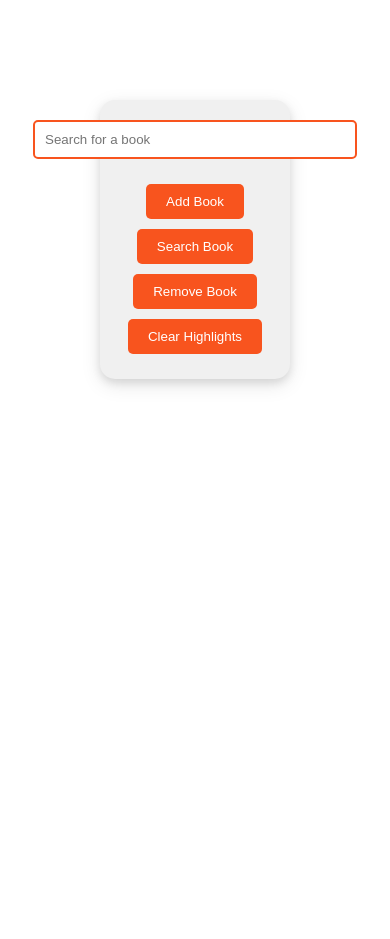
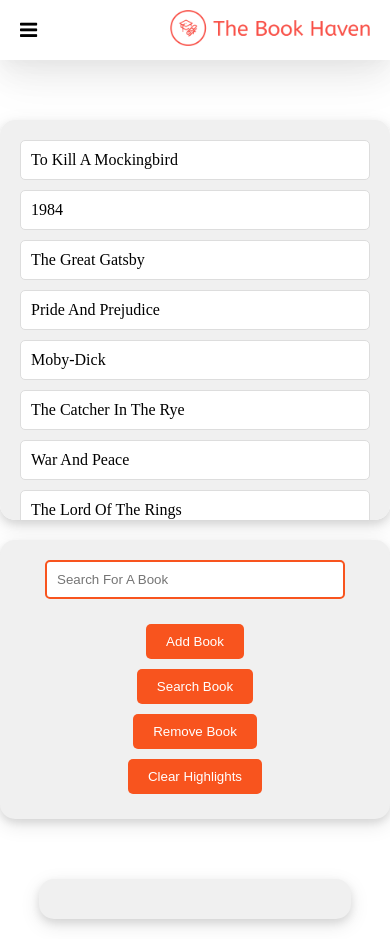
Before and after one commit to ItsBajra/MERN-Stack, a plain HTML site: page Assignments/DOM tasks/index.html in a window 390 px wide. Before the commit the page ends 844 px from the top, so only its background shows below. Drawn offline with Linux system fonts and the light colour scheme.

Commit message:
Updated UI and Made it Responsive

```diff
--- a/Assignments/DOM tasks/index.html
+++ b/Assignments/DOM tasks/index.html
@@ -4,18 +4,57 @@
     <meta charset="UTF-8" />
     <meta name="viewport" content="width=device-width, initial-scale=1.0" />
     <link rel="stylesheet" href="styles.css" />
+    <link
+      rel="stylesheet"
+      href="https://cdnjs.cloudflare.com/ajax/libs/font-awesome/4.7.0/css/font-awesome.min.css"
+    />
     <title>Modern Book List</title>
   </head>
   <body>
-    <div class="main-container">
-      <input type="text" id="search-bar" placeholder="Search for a book" />
-      <ul id="book-list">
+    <nav class="navbar">
+      <input type="checkbox" id="check" />
+      <label for="check" class="checkbtn">
+        <i class="fa fas fa-bars"></i>
+      </label>
+      <div class="menu-container">
+        <a href="#" class="logo">
+          <img src="assets/logo.png" alt="logo" />
+        </a>
+      </div>
+      <ul class="nav-right">
+        <li><a href="" class="Items">Home</a></li>
+        <li><a href="" class="Items">About us</a></li>
+        <li><a href="" class="Items">Courses</a></li>
+        <li><a href="" class="Items">Contact us</a></li>
+        <li><a href="" class="login">login</a></li>
+      </ul>
+    </nav>
 
-      </ul>
-      <button onclick="addBook()">Add Book</button>
-      <button onclick="searchBook()">Search Book</button>
-      <button onclick="removeBook()">Remove Book</button>
-      <button onclick="clearSearchHighlights()">Clear Highlights</button>
+    <div class="container">
+      <div class="left-container">
+        <ul id="book-list">
+          <li onclick="toggleFavorite(event)">To Kill a Mockingbird</li>
+          <li onclick="toggleFavorite(event)">1984</li>
+          <li onclick="toggleFavorite(event)">The Great Gatsby</li>
+          <li onclick="toggleFavorite(event)">Pride and Prejudice</li>
+          <li onclick="toggleFavorite(event)">Moby-Dick</li>
+          <li onclick="toggleFavorite(event)">The Catcher in the Rye</li>
+          <li onclick="toggleFavorite(event)">War and Peace</li>
+          <li onclick="toggleFavorite(event)">The Lord of the Rings</li>
+          <li onclick="toggleFavorite(event)">Jane Eyre</li>
+        </ul>
+      </div>
+
+      <div class="main-container">
+        <input type="text" id="search-bar" placeholder="Search for a book" />
+        <button onclick="addBook()">Add Book</button>
+        <button onclick="searchBook()">Search Book</button>
+        <button onclick="removeBook()">Remove Book</button>
+        <button onclick="clearSearchHighlights()">Clear Highlights</button>
+      </div>
+    </div>
+
+    <div class="additional-container">
     </div>
 
     <script src="script.js"></script>
--- a/Assignments/DOM tasks/script.js
+++ b/Assignments/DOM tasks/script.js
@@ -6,7 +6,7 @@ function addBook() {
         let li = document.createElement('li');
         li.textContent = bookTitle;
         li.onclick = toggleFavorite;
-        ul.appendChild(li);
+        ul.insertBefore(li, ul.firstChild);
     }
 }
 
@@ -29,10 +29,24 @@ function searchBook() {
 
 // Question 3
 function removeBook() {
-    let ul = document.getElementById('book-list');
-    if (ul.lastElementChild) {
-        if (confirm("Are you sure you want to remove the last book?")) {
-            ul.removeChild(ul.lastElementChild);
+    let bookTitle = prompt("Enter the book title to remove:");
+    if (bookTitle) {
+        let ul = document.getElementById('book-list');
+        let items = ul.getElementsByTagName('li');
+        let found = false;
+
+        for (let i = 0; i < items.length; i++) {
+            if (items[i].textContent.toLowerCase() === bookTitle.toLowerCase()) {
+                if (confirm(`Are you sure you want to remove "${items[i].textContent}"?`)) {
+                    ul.removeChild(items[i]);
+                }
+                found = true;
+                break;
+            }
+        }
+
+        if (!found) {
+            alert("Book not found in the list.");
         }
     }
 }
--- a/Assignments/DOM tasks/styles.css
+++ b/Assignments/DOM tasks/styles.css
@@ -1,19 +1,46 @@
+* {
+    margin: 0;
+    padding: 0;
+    box-sizing: border-box;
+    text-transform: capitalize;
+}
+
+.container {
+    display: flex;
+    justify-content: space-between;
+    width: 80%;
+    margin: 50px auto;
+}
+
+.left-container,
 .main-container {
-    font-family: 'Arial', sans-serif;
+    flex: 1;
+    margin: 0 10px;
+    padding: 20px;
     background-color: #f0f0f0;
-    color: #333;
-    display: flex;
-    flex-direction: column;
-    align-items: center;
-    margin: 100px auto 0;
-    padding: 20px;
-    width: 40%;
     border-radius: 15px;
     box-shadow: 0 4px 8px rgba(0, 0, 0, 0.1), 0 6px 20px rgba(0, 0, 0, 0.1);
 }
 
+.left-container {
+    display: flex;
+    flex-direction: column;
+    align-items: center;
+    max-height: 400px; /* Adjust as needed */
+    overflow-y: auto;
+    width: 45%; /* Adjust as needed */
+}
+
+.main-container {
+    display: flex;
+    flex-direction: column;
+    align-items: center;
+    width: 45%; /* Adjust as needed */
+}
+
 #search-bar {
-    width: 300px;
+    width: 100%;
+    max-width: 300px;
     padding: 10px;
     margin-bottom: 20px;
     border: 2px solid #f8541e;
@@ -23,7 +50,7 @@
 #book-list {
     list-style: none;
     padding: 0;
-    width: 300px;
+    width: 100%;
     margin: 0;
 }
 
@@ -62,3 +89,127 @@ button:hover {
     background-color: #ee4a14;
     transform: scale(1.05);
 }
+
+/* Nav Bar */
+nav {
+    display: flex;
+    justify-content: space-between;
+    align-items: center;
+    padding: 10px 20px;
+    background-color: #fff;
+}
+
+.navbar {
+    width: 100%;
+    box-shadow: 0 5px 10px rgba(0, 0, 0, 0.01),
+                0 10px 20px rgba(0, 0, 0, 0.01),
+                0 15px 30px rgba(0, 0, 0, 0.05),
+                0 20px 50px rgba(0, 0, 0, 0.05);
+}
+
+.menu-container {
+    display: flex;
+    align-items: center;
+}
+
+.logo img {
+    max-width: 200px;
+}
+
+.nav-right {
+    display: flex;
+    align-items: center;
+}
+
+.nav-right li {
+    list-style: none;
+}
+
+.nav-right a {
+    text-decoration: none;
+    color: black;
+    padding: 10px 20px;
+    display: block;
+}
+
+.Items {
+    text-align: center;
+}
+
+.login {
+    border-width: 1px;
+    border-style: solid;
+    border-radius: 20px;
+    padding: 7px 15px;
+    color: white;
+    background-color: #f8541e;
+    border-color: #f8541e;
+    font-family: Arial, Helvetica, sans-serif;
+    font-size: small;
+    font-weight: bold;
+}
+
+.checkbtn {
+    font-size: 20px;
+    cursor: pointer;
+    display: none;
+}
+
+#check {
+    display: none;
+}
+
+@media (max-width: 850px) {
+    .checkbtn {
+        display: block;
+    }
+
+    .nav-right {
+        position: fixed;
+        width: 100%;
+        height: 100vh;
+        top: 80px;
+        left: -100%;
+        background-color: #fff;
+        flex-direction: column;
+        align-items: center;
+        justify-content: center;
+        transition: all 0.5s;
+    }
+
+    .nav-right li {
+        margin: 30px 0;
+    }
+
+    #check:checked ~ .nav-right {
+        left: 0;
+    }
+
+    .container {
+        flex-direction: column;
+        width: 100%;
+    }
+
+    .left-container,
+    .main-container {
+        width: 100%;
+        margin: 10px 0;
+    }
+
+    #search-bar {
+        width: 100%;
+    }
+
+    #book-list {
+        width: 100%;
+    }
+}
+
+.additional-container {
+    width: 80%;
+    margin: 20px auto;
+    padding: 20px;
+    background-color: #f0f0f0;
+    border-radius: 15px;
+    box-shadow: 0 4px 8px rgba(0, 0, 0, 0.1), 0 6px 20px rgba(0, 0, 0, 0.1);
+}
```
Also changed, not shown: Assignments/DOM tasks/assets/logo.png (added).
